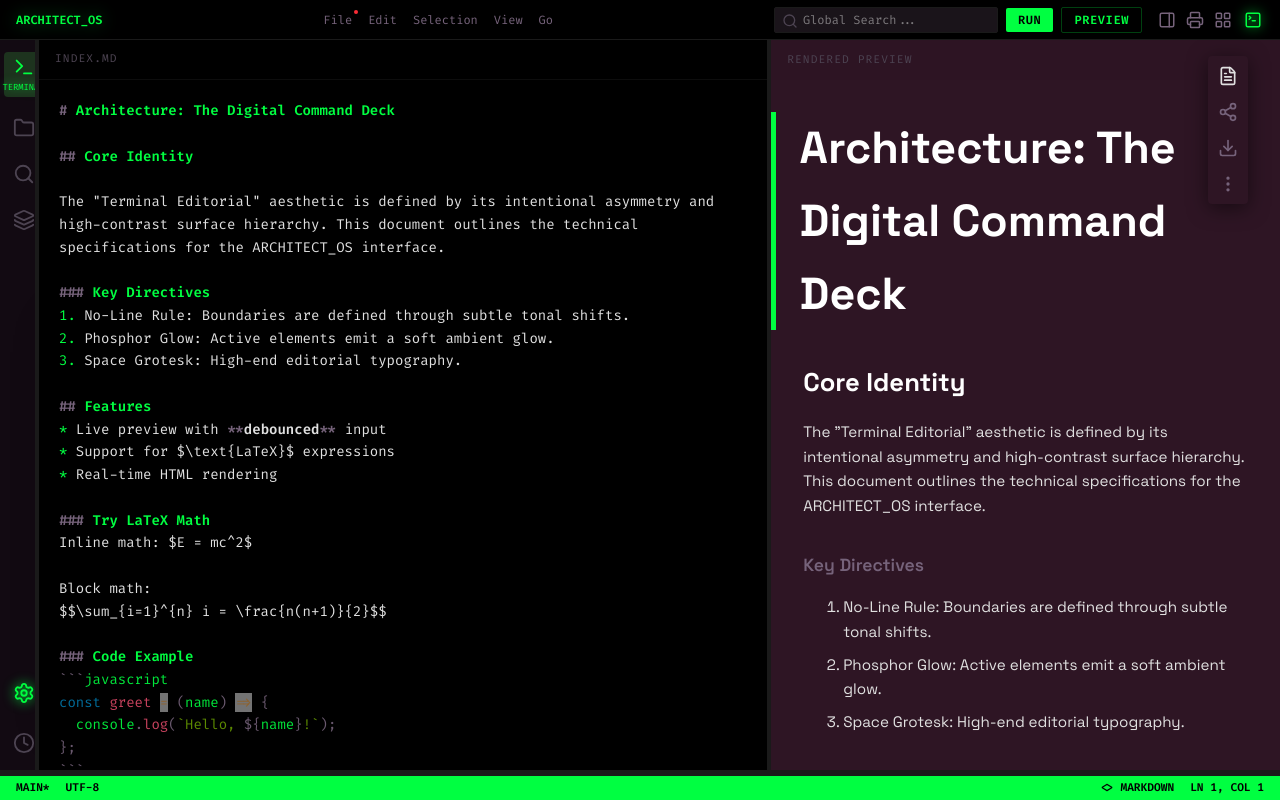
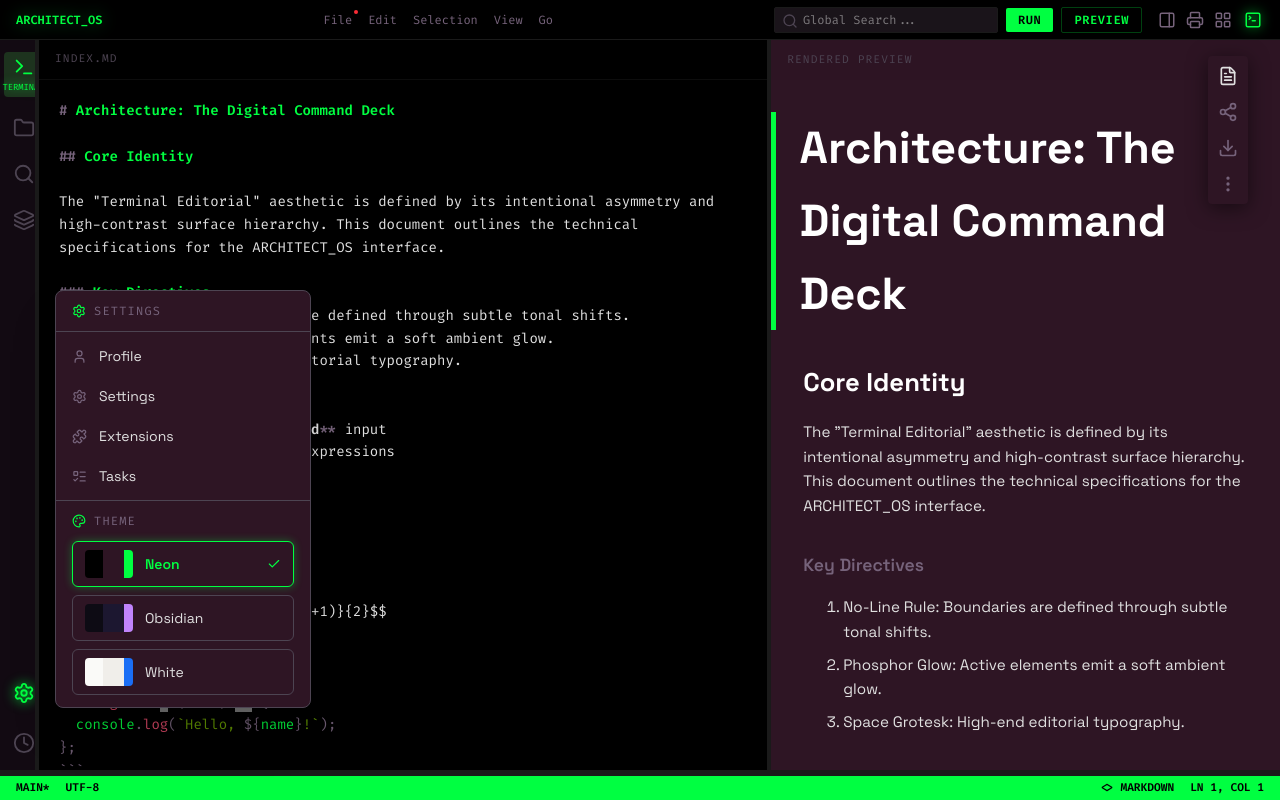
Before and after one commit to JeffreyYAJ/markdown-live-editor, a React (Vite) app: page / in a window 1280 px wide. Both pictures are taken after a click on the button 23 px from the left and 693 px from the top of the page. Built offline with nearby package versions, Linux system fonts and the light colour scheme.

Commit message:
refactor: convert SettingsMenu to a portal positioned via button reference for improved layout stability

```diff
--- a/src/components/SettingsMenu.tsx
+++ b/src/components/SettingsMenu.tsx
@@ -1,9 +1,11 @@
-import { useEffect, useRef } from "react";
+import { useEffect, useRef, useState } from "react";
+import { createPortal } from "react-dom";
 import { User, Settings, Puzzle, ListTodo, Palette, Check } from "lucide-react";
 import { useTheme, type Theme } from "../context/ThemeContext";
 
 interface SettingsMenuProps {
   onClose: () => void;
+  buttonRef: React.RefObject<HTMLButtonElement | null>;
 }
 
 const menuItems = [
@@ -39,9 +41,20 @@ const themes: {
   },
 ];
 
-export default function SettingsMenu({ onClose }: SettingsMenuProps) {
+export default function SettingsMenu({ onClose, buttonRef }: SettingsMenuProps) {
   const { theme, setTheme } = useTheme();
   const menuRef = useRef<HTMLDivElement>(null);
+  const [coords, setCoords] = useState<{ left: number; bottom: number } | null>(null);
+
+  useEffect(() => {
+    if (buttonRef?.current) {
+      const rect = buttonRef.current.getBoundingClientRect();
+      setCoords({
+        left: rect.right + 8,
+        bottom: window.innerHeight - rect.bottom,
+      });
+    }
+  }, [buttonRef]);
 
   useEffect(() => {
     const handleClick = (e: MouseEvent) => {
@@ -59,14 +72,18 @@ export default function SettingsMenu({ onClose }: SettingsMenuProps) {
     };
   }, [onClose]);
 
-  return (
+  if (!coords) return null;
+
+  return createPortal(
     <div
       ref={menuRef}
-      className="absolute left-full bottom-0 ml-2 z-50 w-64 rounded-lg shadow-2xl overflow-hidden
+      className="fixed z-[9999] w-64 rounded-lg shadow-2xl overflow-hidden
                  border border-inactive
                  bg-sidebar
                  animate-in"
       style={{
+        left: coords.left,
+        bottom: coords.bottom,
         animation: "slideIn 0.18s cubic-bezier(0.16,1,0.3,1) both",
       }}
     >
@@ -153,6 +170,7 @@ export default function SettingsMenu({ onClose }: SettingsMenuProps) {
           })}
         </div>
       </div>
-    </div>
+    </div>,
+    document.body
   );
 }
--- a/src/components/Sidebar.tsx
+++ b/src/components/Sidebar.tsx
@@ -1,4 +1,4 @@
-import { useState } from "react";
+import { useState, useRef } from "react";
 import {
   Terminal,
   Folder,
@@ -16,6 +16,7 @@ interface SidebarProps {
 
 export default function Sidebar({ onFolderClick }: SidebarProps) {
   const [menuOpen, setMenuOpen] = useState(false);
+  const settingsBtnRef = useRef<HTMLButtonElement>(null);
 
   return (
     <div className="flex h-full bg-sidebar min-w-0 overflow-hidden ">
@@ -42,6 +43,7 @@ export default function Sidebar({ onFolderClick }: SidebarProps) {
         {/* Settings icon — opens context menu */}
         <div className="relative flex flex-col items-center gap-1 w-full cursor-pointer mt-auto">
           <button
+            ref={settingsBtnRef}
             onClick={() => setMenuOpen((o) => !o)}
             className={`flex flex-col items-center w-full py-1 transition-colors ${
               menuOpen
@@ -56,7 +58,7 @@ export default function Sidebar({ onFolderClick }: SidebarProps) {
             />
           </button>
 
-          {menuOpen && <SettingsMenu onClose={() => setMenuOpen(false)} />}
+          {menuOpen && <SettingsMenu onClose={() => setMenuOpen(false)} buttonRef={settingsBtnRef} />}
         </div>
 
         <div className="flex flex-col items-center w-full cursor-pointer text-inactive hover:text-dimmed transition-colors mb-4">
```
